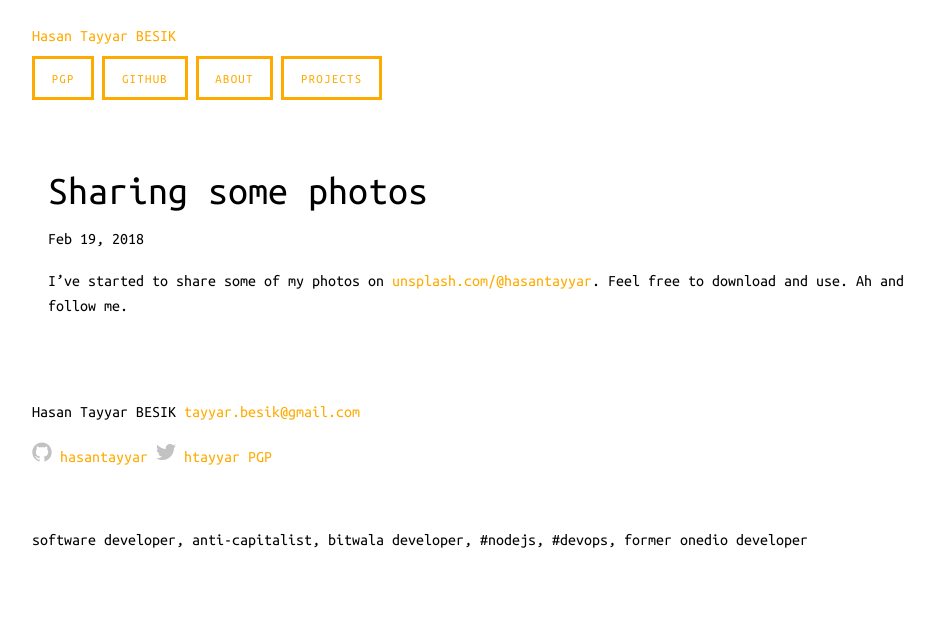
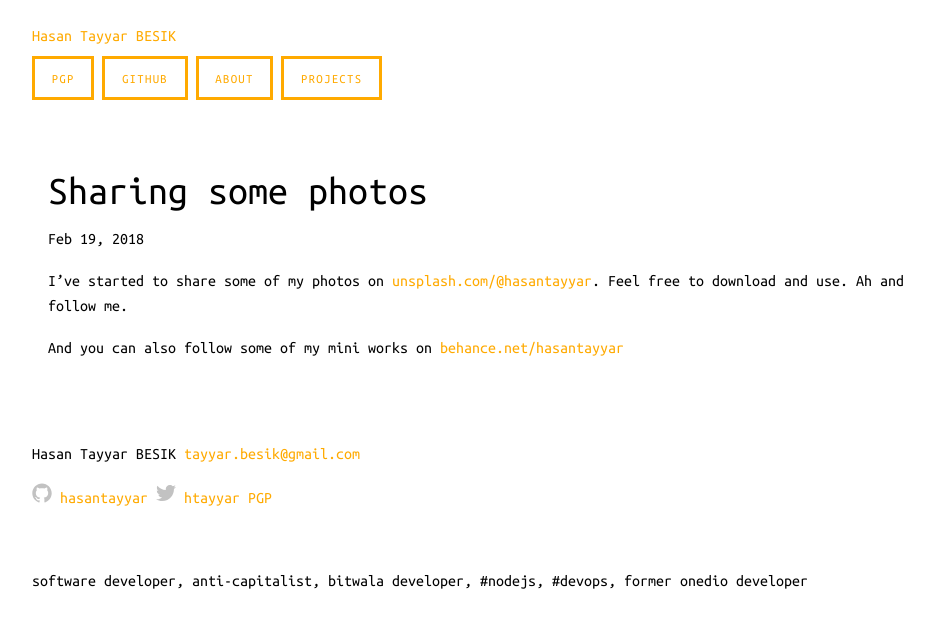
Before and after one commit to hasantayyar/hasantayyar.net, a Jekyll site: the page built from _posts/2018-02-19-photos.markdown, in a window 1280 px wide. Shown: the top 628 px of the page, without its empty margins (144-1078 px from the left). Built offline with Jekyll 4.4.1, drawn with Linux system fonts in a browser that asks for light colours; Markdown is read by kramdown in place of the engine named in the settings.

Commit message:
Update 2018-02-19-photos.markdown

```diff
--- a/_posts/2018-02-19-photos.markdown
+++ b/_posts/2018-02-19-photos.markdown
@@ -7,3 +7,5 @@ categories: personal
 
 I've started to share some of my photos on [unsplash.com/@hasantayyar](https://unsplash.com/@hasantayyar).
 Feel free to download and use. Ah and follow me.
+
+And you can also follow some of my mini works on [behance.net/hasantayyar](https://www.behance.net/hasantayyar)
```
